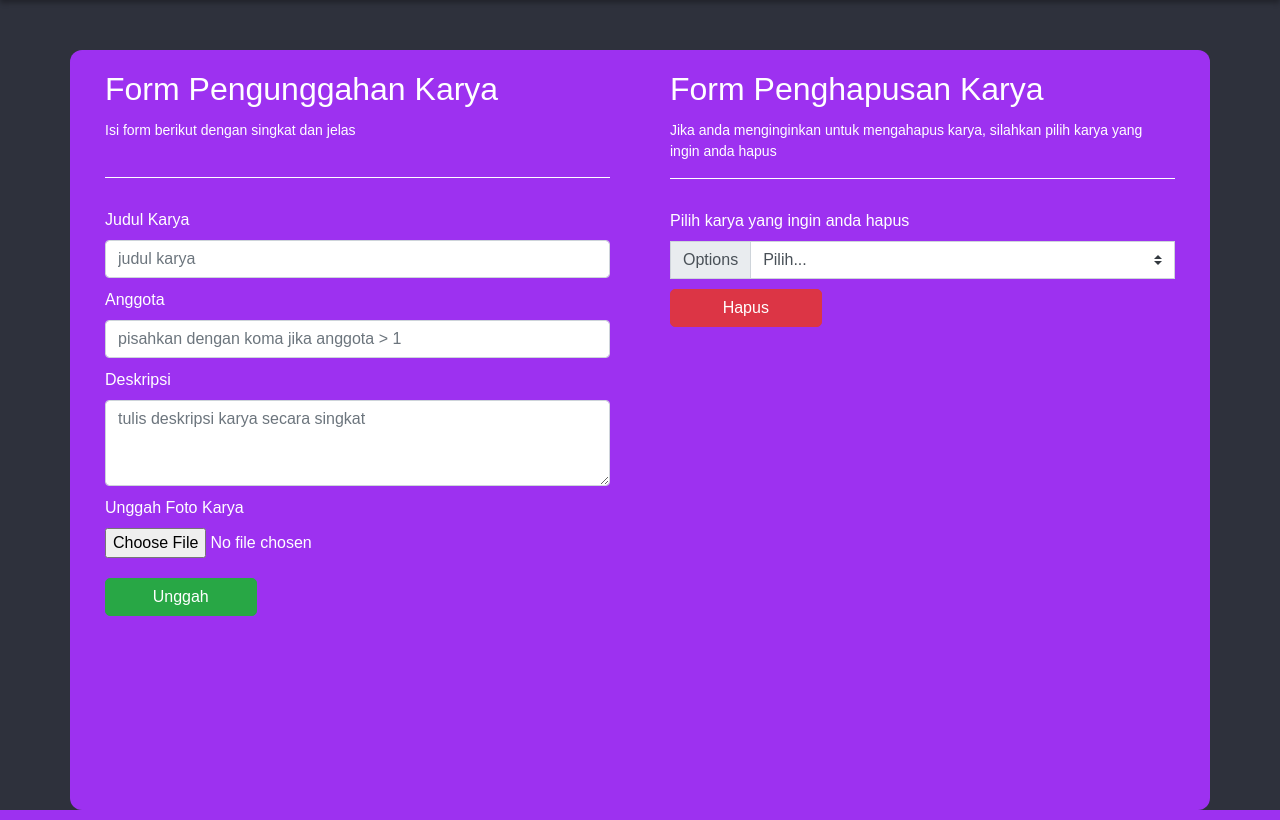
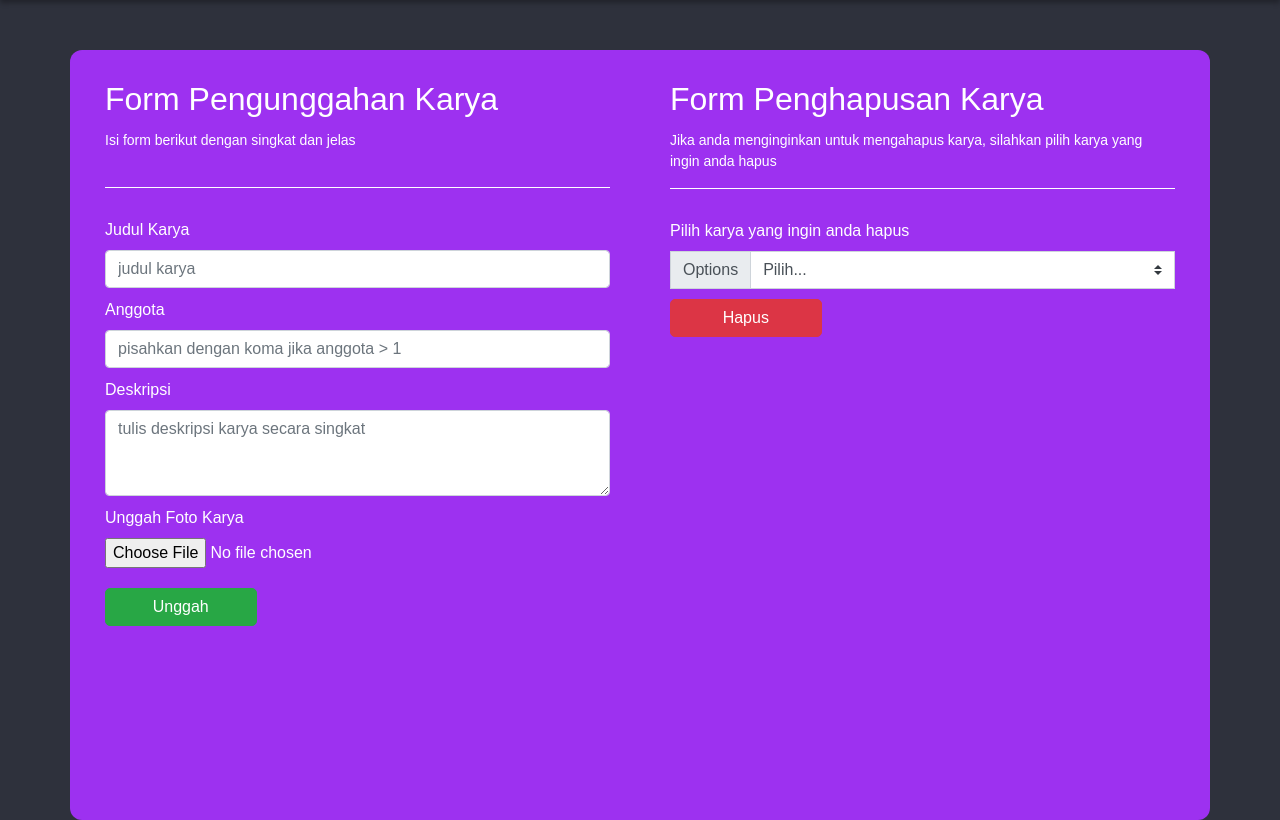
Before and after one commit to AriqF/MoKarya, a PHP site: page /Mokarya/User_Regist/unggah-karya.php in a window 1280 px wide. Shown: the part 59-879 px from the top of the page. Run offline with PHP 8.4, Linux system fonts and the light colour scheme; some libraries are stand-ins or nearby versions.

Commit message:
Update unggah-karya.php

```diff
--- a/User_Regist/unggah-karya.php
+++ b/User_Regist/unggah-karya.php
@@ -60,7 +60,7 @@
                 </ul>
             </div>
         </nav>
-        <div class="container" id="box" style=" margin-top: 50px; color:white">
+        <div class="container" id="box" style=" margin-top: 50px; color:white; padding-top: 30px;">
             <div class="row">
                 <div class="col-md-6">
                     <!--Form Box-->
```
